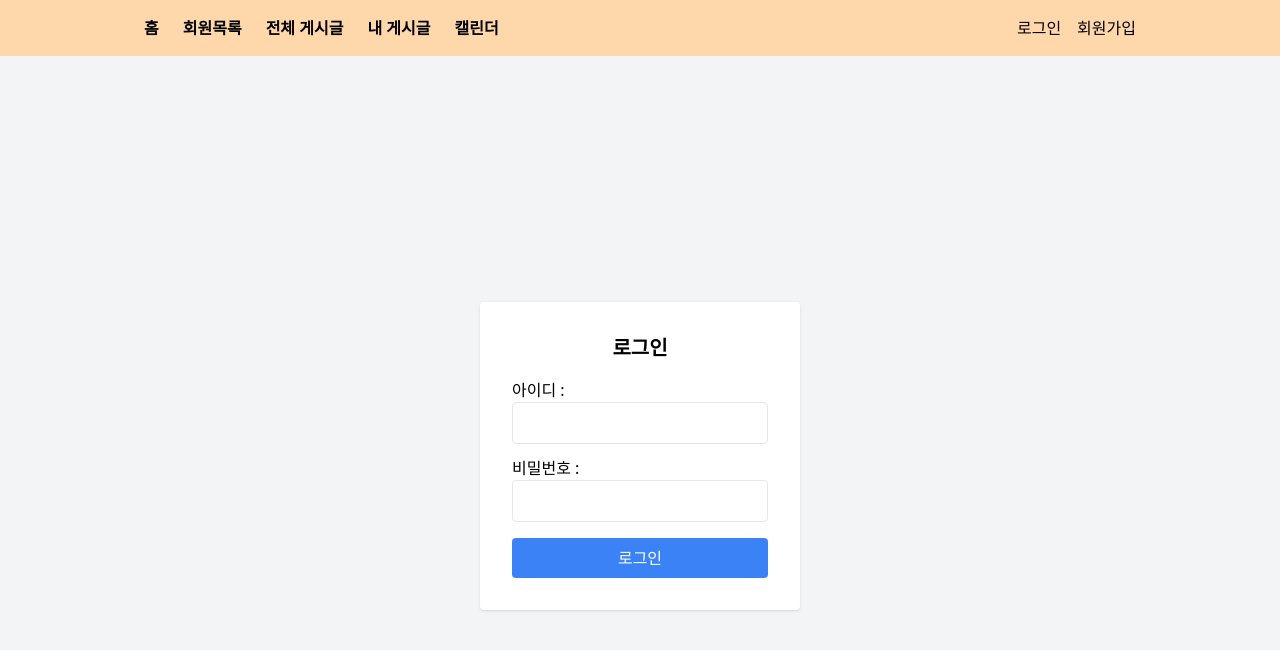
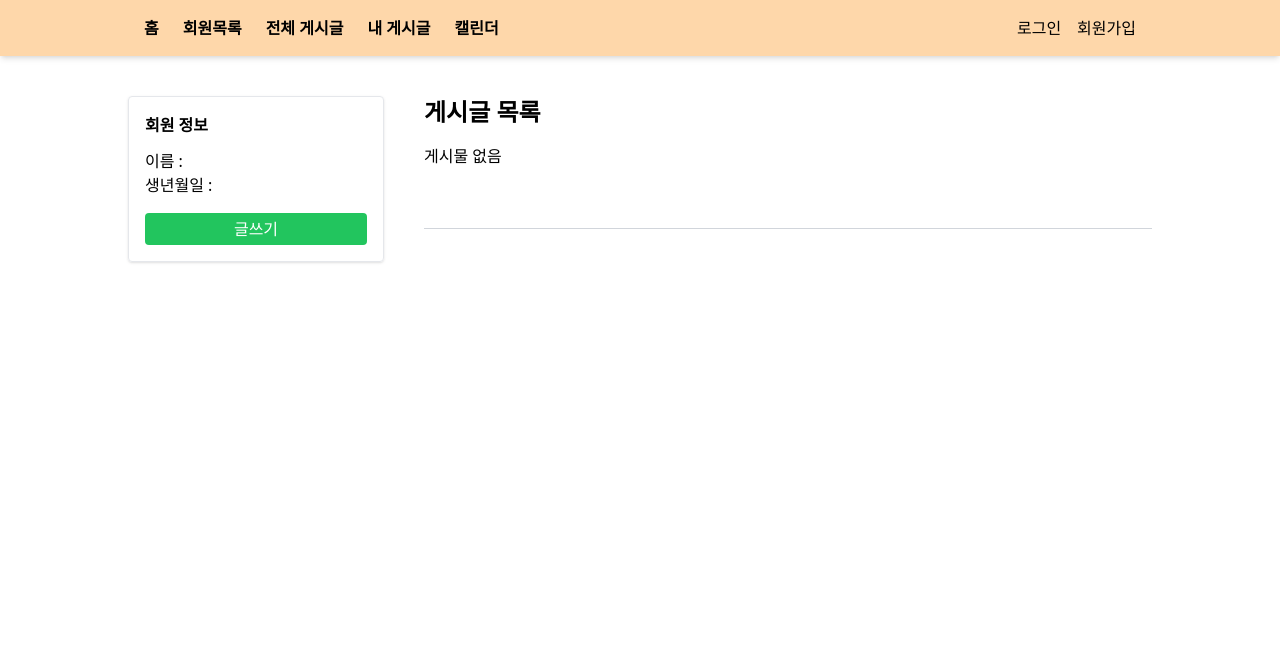
Before and after one commit to PARKJAEKYUNG0525/Blog_mini_project, a React (Vite) app: page /board/create in a window 1280 px wide. Before the commit this address led to /login. Shown: the top 650 px of the page. Built offline with nearby package versions, Linux system fonts and the light colour scheme.

Commit message:
카테고리전

```diff
--- a/src/components/CreateBoard.jsx
+++ b/src/components/CreateBoard.jsx
@@ -1,64 +1,82 @@
 import React, { useEffect, useState } from 'react';
-import { useNavigate } from 'react-router-dom';
+import { Link } from 'react-router-dom';
 
-const CreateBoard = () => {
-    //제목 상태 초기화
-    const [title, setTitle]=useState('');
-    //내용 상태 초기화
-    const [content, setContent]=useState('');
+const BoardList = () => {
 
-    //네비게이트
-    const navigator=useNavigate();
+    const [posts, setPosts]=useState([]);
+    const [currentUser, setCurrentUser]=useState(null);
 
-    //login.jsx 에서 저장한 로그인한 사용자 정보 가져온다.
-    const currentUser=JSON.parse(localStorage.getItem("currentUser"));
+    useEffect(()=>{
+        //posts 가져오고, currentUser도 가져온다..
+        const storedPosts=JSON.parse(localStorage.getItem("posts")) || [];
+        setPosts(storedPosts);
 
-    //currentUser 가 false면 alert, 로그인 창 이동
-    useEffect(()=>{
-        if(!currentUser){
-            alert("로그인 필요하다");
-            navigator('/login');
-        }
-    },[]);
+        const storedUser=JSON.parse(localStorage.getItem("currentUser")) || [];
+        setCurrentUser(storedUser);
 
-    //onSubmit1 구현 -> 새로고침 방지
-    const onSubmit1=(e)=>{
-        e.preventDefault();
+    },[])
 
-    //로컬스토리지에서 내가 쓴 제목과 내용을 읽어와서 posts에 저장(key : posts)
-    let posts=JSON.parse(localStorage.getItem("posts")) || [];
+    //삭제 버튼
+    const handleDelete=(id)=>{
+        const updated=posts.filter((post) => post.id !== id);
+        setPosts(updated);
 
-    //현재 로그인한 사용자 아이디 추가해서 배열에 삽입
-    const newPost={
-        id:Date.now(),
-        title,
-        content,
-        writerId:currentUser.userId,
+        //삭제 후 남겨진 데이터만 로컬스토리지에 저장 ..posts
+        localStorage.setItem("posts", JSON.stringify(updated));
+
     }
 
-    posts.push(newPost);
-
-    //로컬스토리지에 내가 쓴 제목과 내용을 저장 (key : posts)
-    localStorage.setItem("posts", JSON.stringify(posts));
-
-    setTitle("");
-    setContent("");
-
-    navigator('/boardList');
-
-    };
 
     return (
-         <div className="max-w-xl mx-auto mt-10 bg-white p-6 rounded shadow">
-      <h1 className="text-xl font-bold mb-4">게시글 작성</h1>
-            <form onSubmit={onSubmit1}>
-                제목 : <input type='text' className="border w-full p-2 mb-3 rounded" value={title} onChange={(e)=>setTitle(e.target.value)} />
-                내용 : <textarea  className="border w-full p-2 mb-3 rounded h-40" value={content} onChange={(e)=>setContent(e.target.value)} />
+    <div className="max-w-5xl mx-auto mt-10 flex gap-10">
+        <div className="w-1/4 border p-4 rounded shadow h-fit">
+            <h2 className="font-bold mb-3">회원 정보</h2>
+                <div>이름 : {currentUser && currentUser.name}</div>
+                <div className="mb-4">생년월일 : {currentUser && currentUser.birthDate}</div>
+                <Link to="/board/create" className="bg-green-500 text-white px-3
+                    py-1 rounded block text-center">글쓰기</Link>
+        </div>
 
-                <button className="bg-blue-500 text-white px-4 py-2 rounded">작성 완료</button>
-            </form>
+
+    <div className="flex-1">
+    <div className="flex justify-between mb-4">
+        <h1 className="text-2xl font-bold">게시글 목록</h1>
+    </div>
+
+        <div className="space-y-3">
+        {posts.length > 0 ? (
+            posts.map((post)=>(
+                <div key={post.id} className="border p-4 rounded shadow flex justify-between">
+                    <div>{post.title}</div>
+
+                {currentUser && currentUser.userId === post.writerId && (
+                     <div className="flex gap-3">
+
+                        <Link to={`/board/edit/${post.id}`} className="text-blue-500">수정</Link>
+
+
+                        <button onClick={()=> handleDelete(post.id)} className="text-red-500">삭제</button>
+                    </div>
+                )}
+            </div>
+            ))
+        ) : (
+            <div>게시물 없음</div>
+        )}
+        <br></br><br></br>
+        <hr className="my-8 border-gray-300"></hr>
+        <br></br><br></br>
+            <div>
+                {posts.length > 0 && (posts.map((post)=>(
+                    <div key={post.id} className="border p-4 rounded shadow mb-3">
+                        <div className="font-bold text-lg">제목 : {post.title}</div>
+                        <div className="text-gray-600 mt-2">내용 : {post.content}</div>
+                    </div>
+                )))}
+            </div>
         </div>
+    </div>
+    </div>
     );
 };
-
-export default CreateBoard;
+export default BoardList;
```
